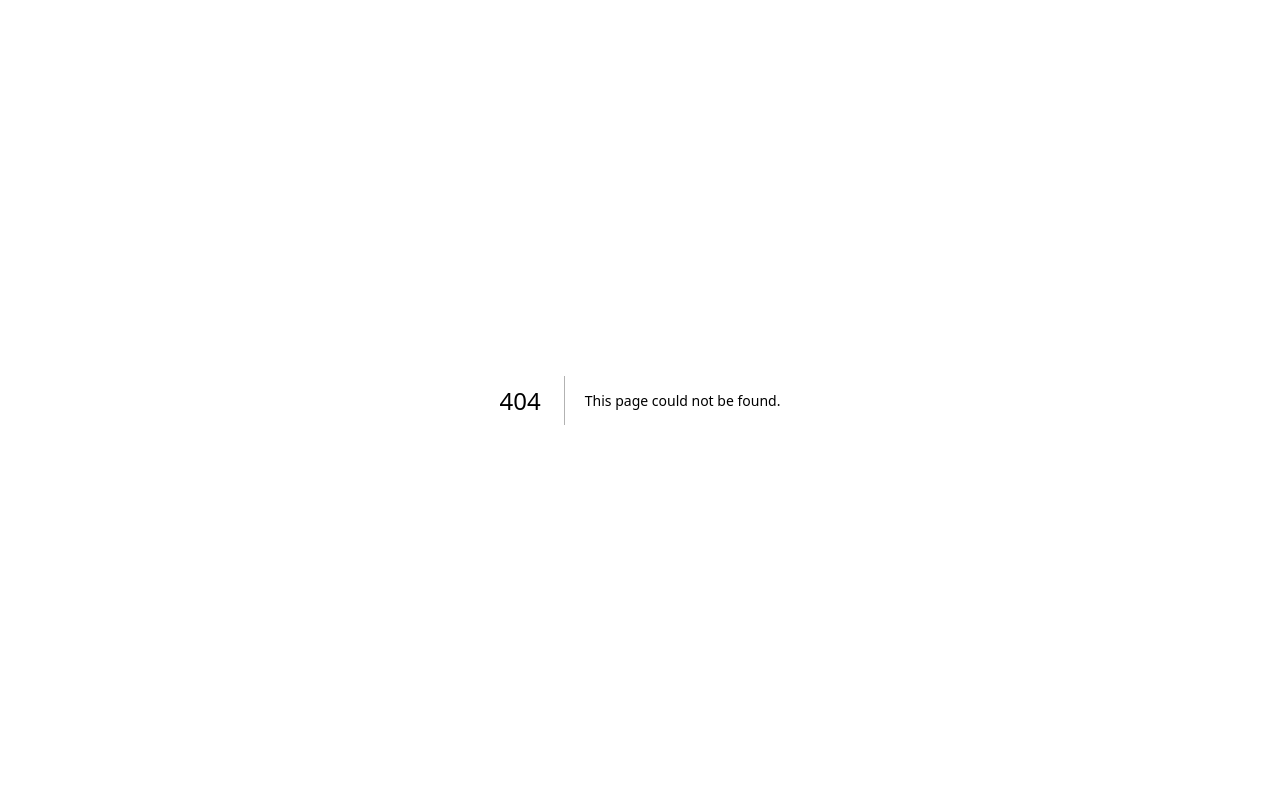
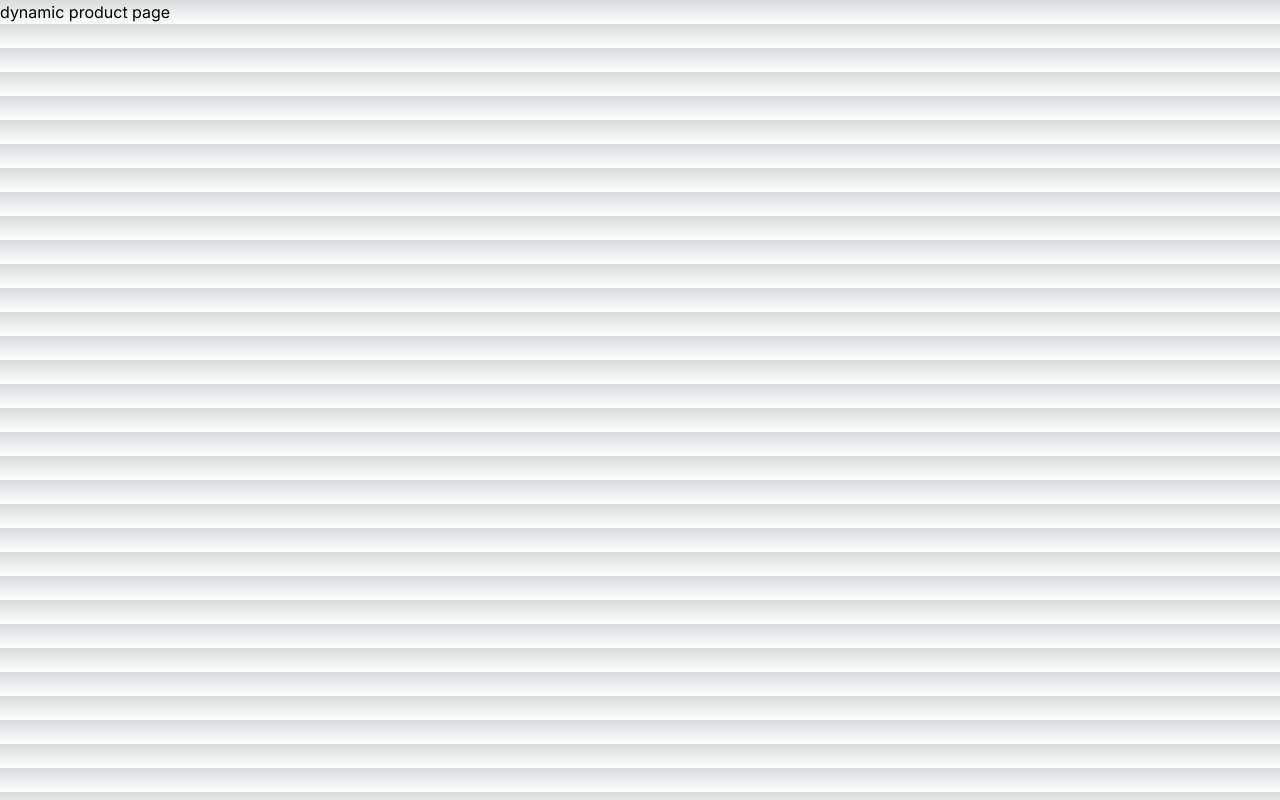
Before and after one commit to ShariarNiaj05/simple-nextjs-app, a Next.js app: page /products/1 in a window 1280 px wide. Before the commit this address had no page. Built offline with nearby package versions, Linux system fonts and the light colour scheme.

Commit message:
Concept of dynamic routing

```diff
--- /dev/null
+++ b/src/app/products/[productId]/page.js
@@ -0,0 +1,10 @@
+
+const DynamicProductPage = () => {
+    return (
+        <div>
+            dynamic product page
+        </div>
+    );
+};
+
+export default DynamicProductPage;
```
